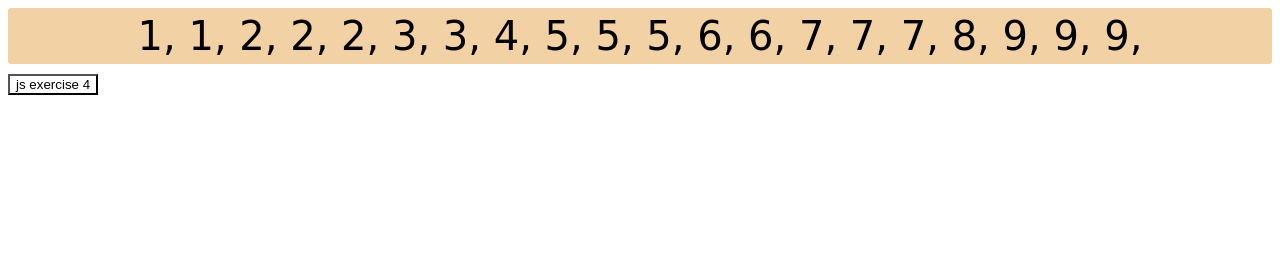
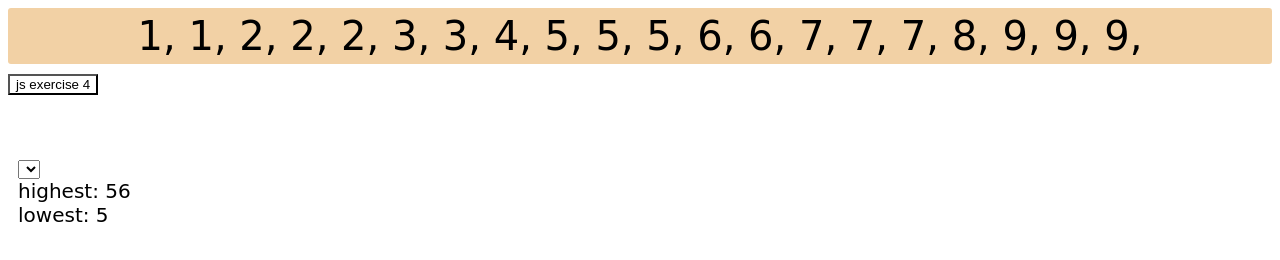
Before and after one commit to lancers2020/htmlcss, a plain HTML site: page javascript_exercise_4.html in a window 1280 px wide. Drawn offline with Linux system fonts and the light colour scheme.

Commit message:
additional exercises inside jsexercise4

```diff
--- a/javascript_exercise_4.html
+++ b/javascript_exercise_4.html
@@ -38,6 +38,9 @@
     </button>
     <div id="show1" class="show"></div>
     <div id="show2" class="show"></div>
+    <div id="show3" class="show">
+
+    </div>
 </body>
 <script>
     let duplicates;
@@ -57,7 +60,40 @@
     }
     for(var i = 0; i < numbers.length; i++){
             document.getElementById('label1').innerHTML += numbers[i] + ", ";
-        }
+    }
+
+    let setOfNumber = [23,34,56,34,5,8,11,43];
+    document.getElementById('show3').innerHTML = "<select>";
+        let highestNumber = 0;
+        let low = 0;
+        setOfNumber.forEach(function(value, index, array){
+            // for(var i = 0; i < index; i++){
+            //     if(setOfNumber[i+1] > setOfNumber[highestNumber]){
+            //         highestNumber = i+1;
+            //     }
+            // }
+            // for(var i = 0; i < index; i++){
+            //     if(setOfNumber[i+1] < setOfNumber[low]){
+            //         low = i+1;
+            //     }
+            // }
+
+            if(index == 0){
+                highestNumber = value;
+                low = value;
+            }
+            if(highestNumber < value){
+                highestNumber = value;
+            }
+            if(low > value){
+                low = value;
+            }
+        });
+        // document.getElementById('show3').innerHTML += "<option>" + setOfNumber[highestNumber] + "</option>";
+        // document.getElementById('show3').innerHTML += "<option>" + setOfNumber[low] + "</option>";
+        document.getElementById('show3').innerHTML += "<br>" + "highest: " + highestNumber + "<br>";
+        document.getElementById('show3').innerHTML += "lowest: " + low + "<br>";
+    document.getElementById('show3').innerHTML += "</select>";
 </script>
 <script src="./js_ex_4.js"></script>
 </html>
```
Also changed, not shown: fibonacci.html (added, +27 -0 lines).
